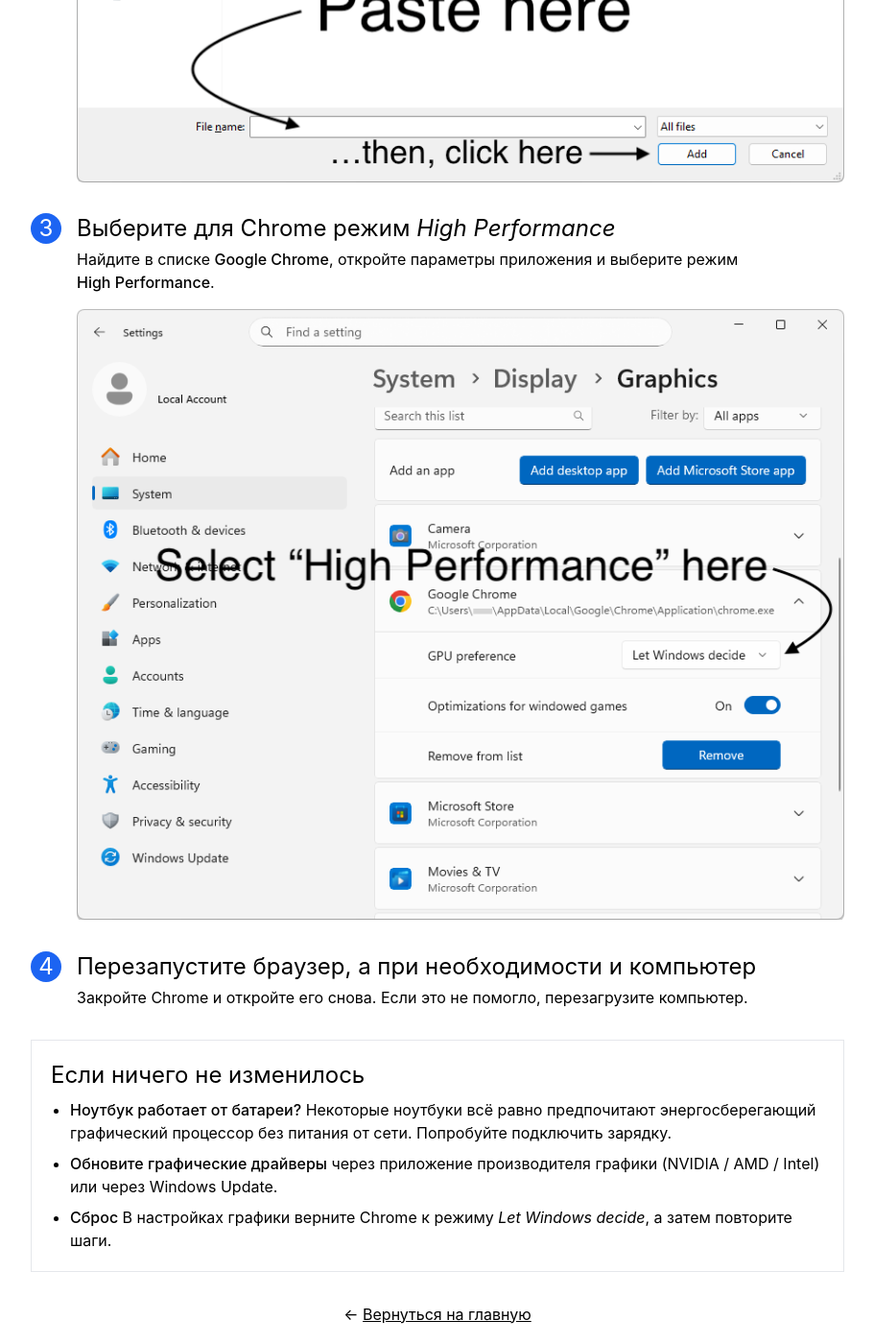
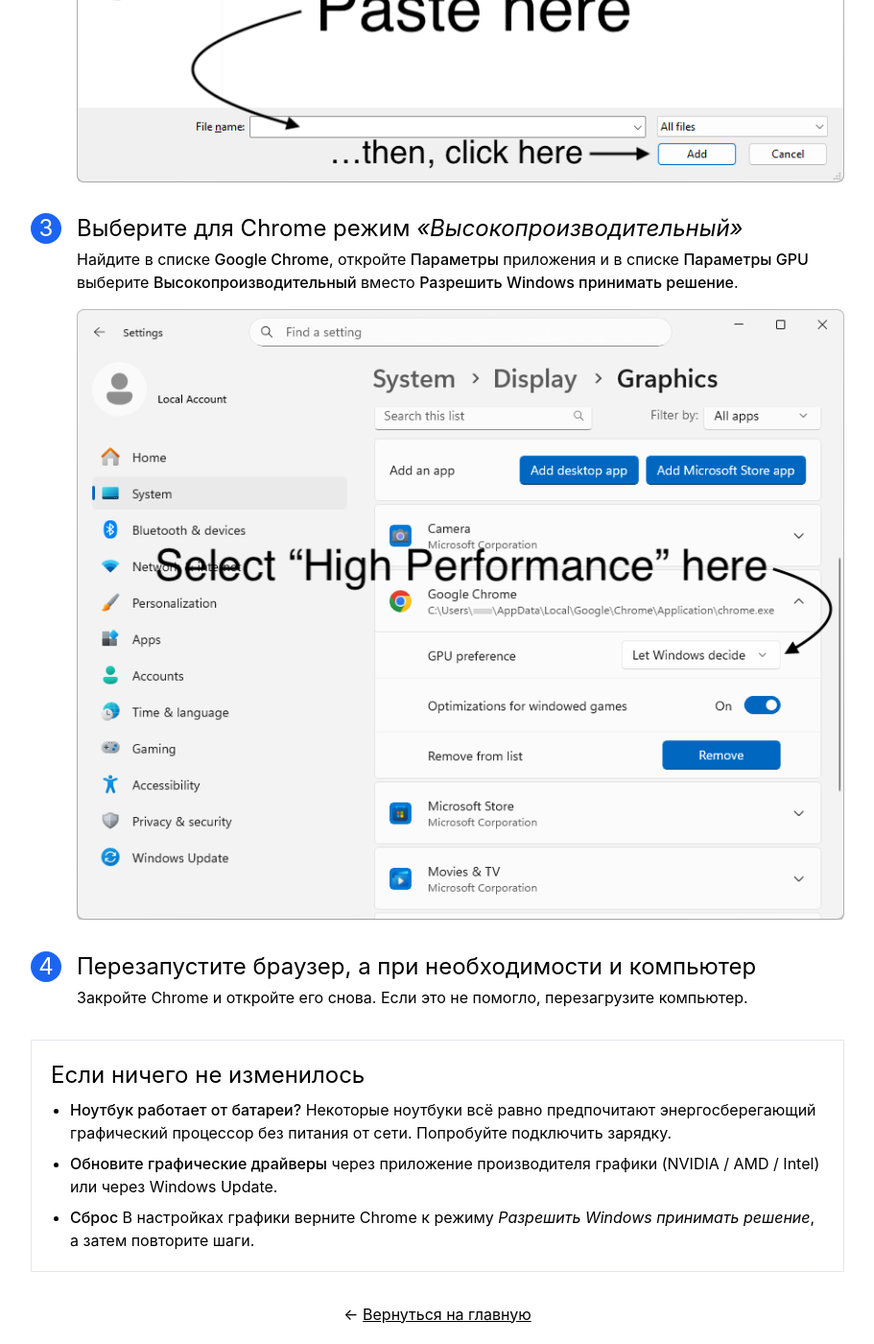
Before and after one commit to vocal-remover/vocal-remover.github.io, a Jekyll site: the page built from ru/blog/windows-high-performance-gpu-guide/index.html, in a window 1280 px wide and 1400 px high, scrolled down 3068 px. Shown: the whole window at 96% size, without its empty margins (184-1095 px from the left). Built offline with Jekyll 4.4.1, drawn with Linux system fonts in a browser that asks for light colours; nearby versions of some CDN libraries; some of the changed text lies outside the part shown.

Commit message:
Use real Russian Windows UI names in guide

```diff
--- a/_data/locales/ru.yml
+++ b/_data/locales/ru.yml
@@ -232,7 +232,7 @@
       og_type: article
       og_image: /blog/set-high-performance-gpu-for-chrome-edge-on-windows/graphics-settings-chrome-3.png
     guide:
-      extension_link_label: расширение Vocal Remover
+      extension_link_label: Расширение Vocal Remover
       page_title: Как включить быстрый графический процессор для браузера в Windows
       intro_html:
         - "EXTENSION_LINK выполняет сложные вычисления в реальном времени, поэтому ему нужен быстрый графический процессор. Хотя речь идет об аудио, браузер тоже использует графику для тяжёлых вычислений, и для Vocal Remover это важно."
@@ -278,9 +278,9 @@
                   alt: Окно выбора файла с выделенным полем имени файла
             - number: 3
               anchor_id: step3-chrome
-              title_html: 'Выберите для Chrome режим <em>High Performance</em>'
+              title_html: 'Выберите для Chrome режим <em>«Высокопроизводительный»</em>'
               paragraphs_html:
-                - 'Найдите в списке <span class="font-medium">Google Chrome</span>, откройте параметры приложения и выберите режим <span class="font-medium whitespace-nowrap">High Performance</span>.'
+                - 'Найдите в списке <span class="font-medium">Google Chrome</span>, откройте <span class="font-medium">Параметры</span> приложения и в списке <span class="font-medium">Параметры GPU</span> выберите <span class="font-medium whitespace-nowrap">Высокопроизводительный</span> вместо <span class="font-medium whitespace-nowrap">Разрешить Windows принимать решение</span>.'
               images:
                 - src: graphics-settings-chrome-3.png
                   alt: Экран настроек графики с выделенным Google Chrome
@@ -297,7 +297,7 @@
               - label: Обновите графические драйверы
                 body_html: через приложение производителя графики (NVIDIA / AMD / Intel) или через Windows Update.
               - label: Сброс
-                body_html: 'В настройках графики верните Chrome к режиму <em>Let Windows decide</em>, а затем повторите шаги.'
+                body_html: 'В настройках графики верните Chrome к режиму <em>Разрешить Windows принимать решение</em>, а затем повторите шаги.'
         edge:
           tab_label: Microsoft Edge
           detected_label: Microsoft Edge
@@ -331,9 +331,9 @@
                   alt: Окно выбора файла с выделенным полем имени файла
             - number: 3
               anchor_id: step3-edge
-              title_html: 'Выберите для Edge режим <em>High Performance</em>'
+              title_html: 'Выберите для Edge режим <em>«Высокопроизводительный»</em>'
               paragraphs_html:
-                - 'Найдите в списке <span class="font-medium">Microsoft Edge</span>, откройте параметры приложения и выберите режим <span class="font-medium whitespace-nowrap">High Performance</span>.'
+                - 'Найдите в списке <span class="font-medium">Microsoft Edge</span>, откройте <span class="font-medium">Параметры</span> приложения и в списке <span class="font-medium">Параметры GPU</span> выберите <span class="font-medium whitespace-nowrap">Высокопроизводительный</span> вместо <span class="font-medium whitespace-nowrap">Разрешить Windows принимать решение</span>.'
               images:
                 - src: graphics-settings-edge-3.png
                   alt: Экран настроек графики с выделенным Microsoft Edge
@@ -350,4 +350,4 @@
               - label: Обновите графические драйверы
                 body_html: через приложение производителя графики (NVIDIA / AMD / Intel) или через Windows Update.
               - label: Сброс
-                body_html: 'В настройках графики верните Edge к режиму <em>Let Windows decide</em>, а затем повторите шаги.'
+                body_html: 'В настройках графики верните Edge к режиму <em>Разрешить Windows принимать решение</em>, а затем повторите шаги.'
```
Also changed, not shown: AGENTS.md (+1 -0 lines).
